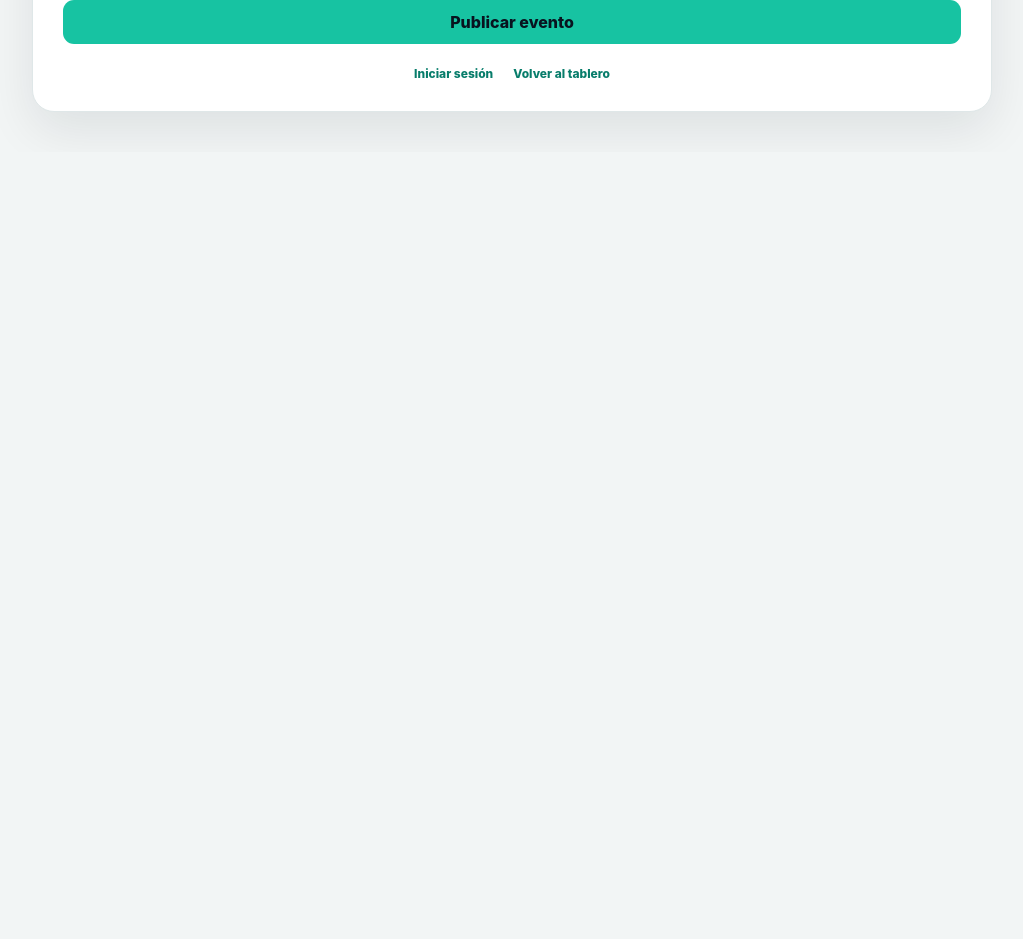
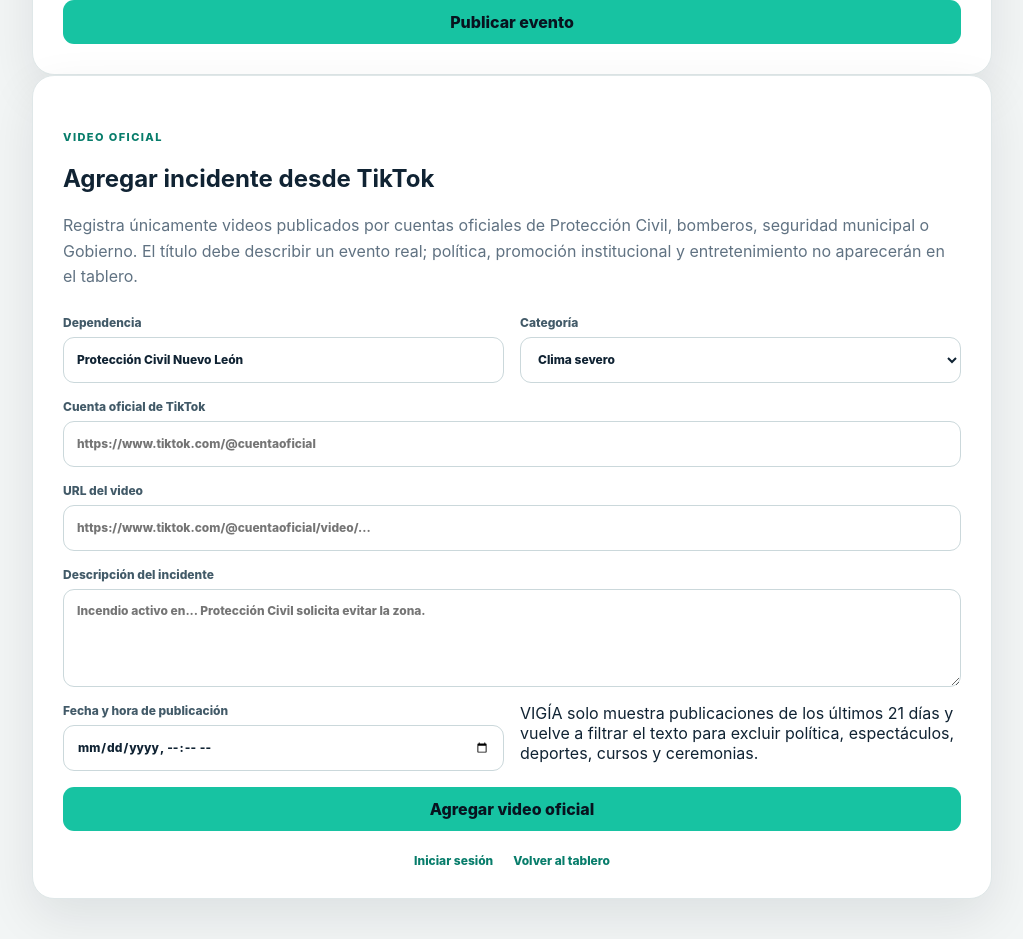
Before and after one commit to hernandez87-byte/VGIA, a Next.js app: page /operador in a window 1280 px wide. Shown: the part 940-1879 px from the top of the page, without its empty margins (128-1151 px from the left). Before the commit the page ends 1092 px from the top, so only its background shows below. Built offline with nearby package versions, Linux system fonts and the light colour scheme.

Commit message:
feat: let operators register verified TikTok emergency videos

```diff
--- a/app/operador/page.tsx
+++ b/app/operador/page.tsx
@@ -17,6 +17,34 @@ const hazards = [
   ["public_safety", "Seguridad y movilidad"],
 ] as const;
 
+const socialCategories = [
+  ["clima", "Clima severo"],
+  ["inundacion", "Inundación"],
+  ["incendio", "Incendio"],
+  ["movilidad", "Cierre o accidente vial"],
+  ["rescate", "Rescate o evacuación"],
+  ["sismo", "Sismo"],
+  ["huracan", "Huracán o ciclón"],
+  ["quimico", "Riesgo químico"],
+  ["agua", "Agua o drenaje"],
+  ["infraestructura", "Infraestructura"],
+  ["otro", "Otro evento de Protección Civil"],
+] as const;
+
+function isTikTokUrl(value: string): boolean {
+  try {
+    const url = new URL(value);
+    return [
+      "tiktok.com",
+      "www.tiktok.com",
+      "vm.tiktok.com",
+      "vt.tiktok.com",
+    ].includes(url.hostname.toLocaleLowerCase("en-US"));
+  } catch {
+    return false;
+  }
+}
+
 export default function OperatorPage() {
   const [hazard, setHazard] = useState("flood");
   const [title, setTitle] = useState("");
@@ -29,6 +57,20 @@ export default function OperatorPage() {
   const [simulation, setSimulation] = useState(true);
   const [loading, setLoading] = useState(false);
   const [message, setMessage] = useState<{
+    type: "error" | "success";
+    text: string;
+  } | null>(null);
+
+  const [socialSourceName, setSocialSourceName] = useState(
+    "Protección Civil Nuevo León",
+  );
+  const [socialAccountUrl, setSocialAccountUrl] = useState("");
+  const [socialPostUrl, setSocialPostUrl] = useState("");
+  const [socialTitle, setSocialTitle] = useState("");
+  const [socialCategory, setSocialCategory] = useState("clima");
+  const [socialPublishedAt, setSocialPublishedAt] = useState("");
+  const [socialLoading, setSocialLoading] = useState(false);
+  const [socialMessage, setSocialMessage] = useState<{
     type: "error" | "success";
     text: string;
   } | null>(null);
@@ -78,6 +120,56 @@ export default function OperatorPage() {
       });
     } finally {
       setLoading(false);
+    }
+  }
+
+  async function submitSocialPost(event: FormEvent<HTMLFormElement>) {
+    event.preventDefault();
+    setSocialLoading(true);
+    setSocialMessage(null);
+
+    try {
+      if (!isTikTokUrl(socialPostUrl)) {
+        throw new Error("La publicación debe ser una URL válida de TikTok");
+      }
+      if (!socialAccountUrl || !isTikTokUrl(socialAccountUrl)) {
+        throw new Error("La cuenta de origen debe ser una URL oficial de TikTok");
+      }
+
+      const supabase = createClient();
+      const { error } = await supabase.from("official_social_posts").insert({
+        platform: "tiktok",
+        source_name: socialSourceName.trim(),
+        source_account_url: socialAccountUrl.trim(),
+        post_url: socialPostUrl.trim(),
+        title: socialTitle.trim(),
+        category: socialCategory,
+        published_at: socialPublishedAt
+          ? new Date(socialPublishedAt).toISOString()
+          : new Date().toISOString(),
+        is_verified: true,
+        is_active: true,
+      });
+
+      if (error) throw error;
+
+      setSocialMessage({
+        type: "success",
+        text: "Video oficial registrado. La portada se obtiene mediante TikTok oEmbed y aparecerá en el tablero.",
+      });
+      setSocialPostUrl("");
+      setSocialTitle("");
+      setSocialPublishedAt("");
+    } catch (error) {
+      setSocialMessage({
+        type: "error",
+        text:
+          error instanceof Error
+            ? `${error.message}. La cuenta necesita rol operator o admin.`
+            : "No se pudo registrar el video oficial.",
+      });
+    } finally {
+      setSocialLoading(false);
     }
   }
 
@@ -199,6 +291,109 @@ export default function OperatorPage() {
             {loading ? "Publicando…" : "Publicar evento"}
           </button>
         </form>
+      </section>
+
+      <section className="workflow-card workflow-card-wide">
+        <span className="eyebrow">Video oficial</span>
+        <h2>Agregar incidente desde TikTok</h2>
+        <p>
+          Registra únicamente videos publicados por cuentas oficiales de Protección Civil,
+          bomberos, seguridad municipal o Gobierno. El título debe describir un evento real;
+          política, promoción institucional y entretenimiento no aparecerán en el tablero.
+        </p>
+
+        <form className="workflow-form workflow-grid-form" onSubmit={submitSocialPost}>
+          <label>
+            Dependencia
+            <input
+              required
+              maxLength={160}
+              value={socialSourceName}
+              onChange={(event) => setSocialSourceName(event.target.value)}
+              placeholder="Protección Civil Monterrey"
+            />
+          </label>
+
+          <label>
+            Categoría
+            <select
+              value={socialCategory}
+              onChange={(event) => setSocialCategory(event.target.value)}
+            >
+              {socialCategories.map(([value, label]) => (
+                <option value={value} key={value}>{label}</option>
+              ))}
+            </select>
+          </label>
+
+          <label className="workflow-span-two">
+            Cuenta oficial de TikTok
+            <input
+              required
+              type="url"
+              maxLength={500}
+              value={socialAccountUrl}
+              onChange={(event) => setSocialAccountUrl(event.target.value)}
+              placeholder="https://www.tiktok.com/@cuentaoficial"
+            />
+          </label>
+
+          <label className="workflow-span-two">
+            URL del video
+            <input
+              required
+              type="url"
+              maxLength={700}
+              value={socialPostUrl}
+              onChange={(event) => setSocialPostUrl(event.target.value)}
+              placeholder="https://www.tiktok.com/@cuentaoficial/video/..."
+            />
+          </label>
+
+          <label className="workflow-span-two">
+            Descripción del incidente
+            <textarea
+              required
+              rows={4}
+              minLength={8}
+              maxLength={280}
+              value={socialTitle}
+              onChange={(event) => setSocialTitle(event.target.value)}
+              placeholder="Incendio activo en... Protección Civil solicita evitar la zona."
+            />
+          </label>
+
+          <label>
+            Fecha y hora de publicación
+            <input
+              type="datetime-local"
+              value={socialPublishedAt}
+              onChange={(event) => setSocialPublishedAt(event.target.value)}
+            />
+          </label>
+
+          <div className="workflow-info-box">
+            VIGÍA solo muestra publicaciones de los últimos 21 días y vuelve a filtrar el texto
+            para excluir política, espectáculos, deportes, cursos y ceremonias.
+          </div>
+
+          {socialMessage ? (
+            <p
+              className={`auth-message auth-message-${socialMessage.type} workflow-span-two`}
+              role="status"
+            >
+              {socialMessage.text}
+            </p>
+          ) : null}
+
+          <button
+            className="primary-button workflow-span-two"
+            type="submit"
+            disabled={socialLoading}
+          >
+            {socialLoading ? "Registrando…" : "Agregar video oficial"}
+          </button>
+        </form>
 
         <nav className="workflow-nav">
           <Link href="/login">Iniciar sesión</Link>
```
